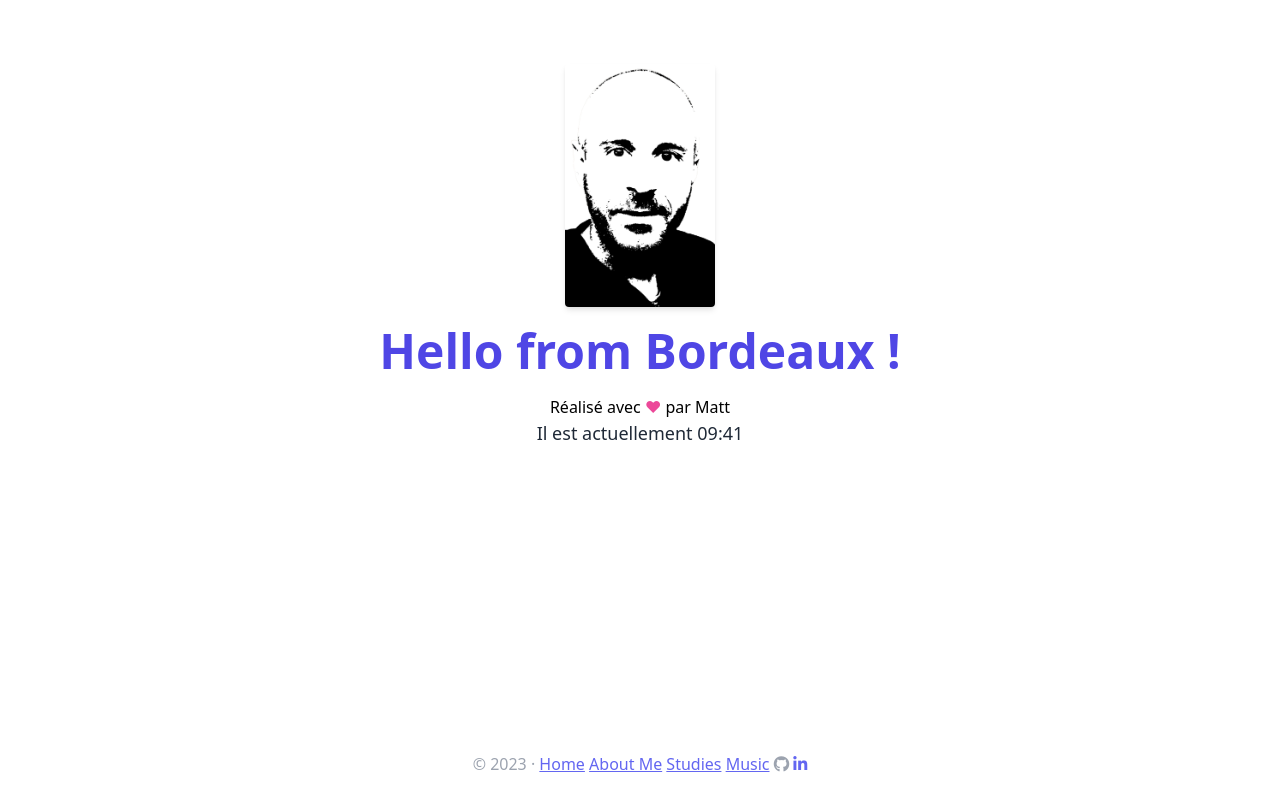
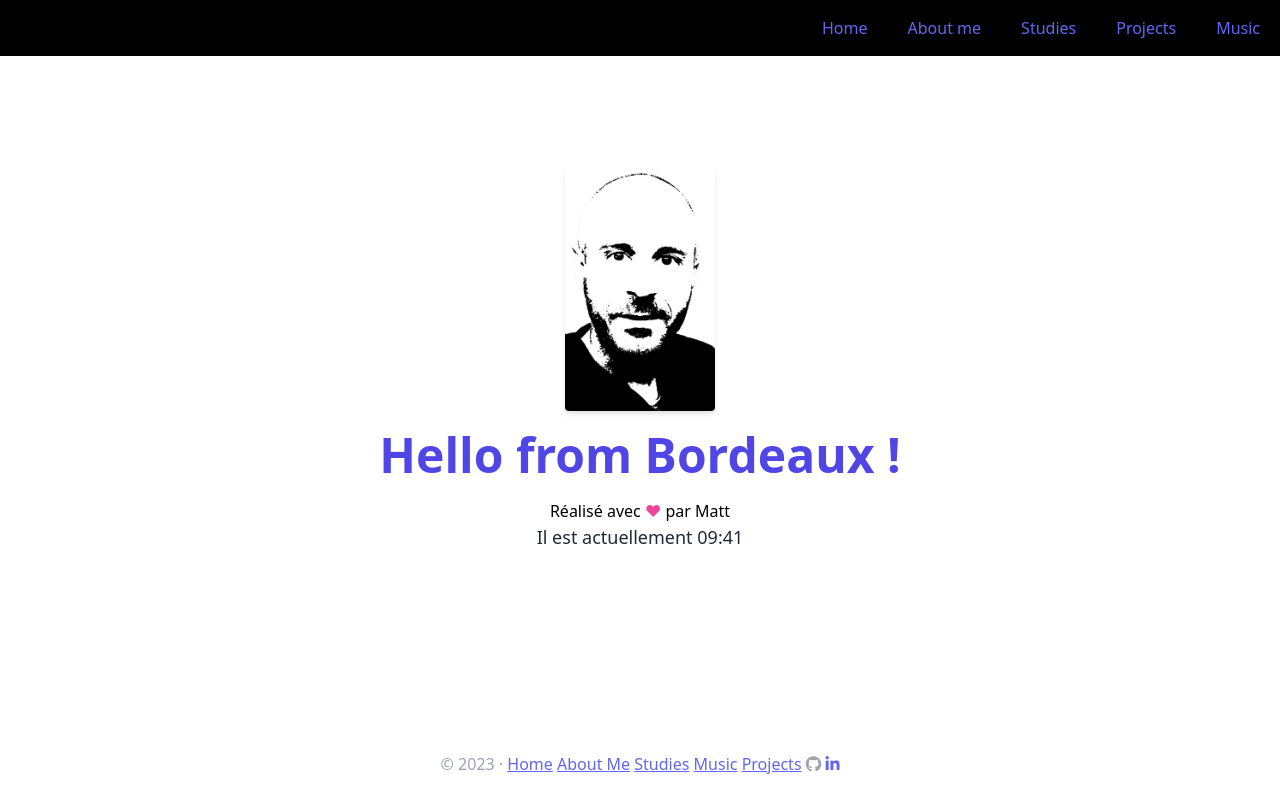
Before and after one commit to Matthieu7924/hello-mg-sf5, a Symfony app: template templates/pages/home.html.twig in a window 1280 px wide. Run offline with Twig, Linux system fonts and the light colour scheme; the template is opened without the code that fills it, so the values that code supplies are empty; some libraries are stand-ins or nearby versions.

Commit message:
add projects & header

```diff
--- a/composer.json
+++ b/composer.json
@@ -16,7 +16,8 @@
         "symfony/framework-bundle": "6.3.*",
         "symfony/runtime": "6.3.*",
         "symfony/twig-bundle": "6.3.*",
-        "symfony/yaml": "6.3.*"
+        "symfony/yaml": "6.3.*",
+        "twig/extra-bundle": "*"
     },
     "require-dev": {
         "symfony/maker-bundle": "^1.48"
--- a/config/bundles.php
+++ b/config/bundles.php
@@ -4,4 +4,5 @@ return [
     Symfony\Bundle\FrameworkBundle\FrameworkBundle::class => ['all' => true],
     Symfony\Bundle\MakerBundle\MakerBundle::class => ['dev' => true],
     Symfony\Bundle\TwigBundle\TwigBundle::class => ['all' => true],
+    Twig\Extra\TwigExtraBundle\TwigExtraBundle::class => ['all' => true],
 ];
--- a/templates/base.html.twig
+++ b/templates/base.html.twig
@@ -17,8 +17,11 @@
         {% block javascripts %}
         {% endblock %}
     </head>
+
+    {% include 'header.html.twig' %}
+
     <body  class="flex flex-col justify-between items-center min-h-screen" {% block body_attributes %}{% endblock %}>
-        <main class="my-6 flex flex-col items-center justify-center">
+        <main class="my-6 flex flex-col items-center justify-center mt-32">
             {% block body %}{% endblock %}
         </main>
 
--- a/templates/footer.html.twig
+++ b/templates/footer.html.twig
@@ -14,6 +14,9 @@
         {% if app.request.attributes.get('_route') != 'app_music' %}
             <a href="{{ path('app_music') }}" class="text-indigo-500 hover:text-indigo-600 underline">Music</a>
         {% endif %}
+        {% if app.request.attributes.get('_route') != 'app_projects' %}
+            <a href="{{ path('app_projects') }}" class="text-indigo-500 hover:text-indigo-600 underline">Projects</a>
+        {% endif %}
 
         <a href="https://github.com/Matthieu7924"><i class="fa-brands fa-github"></i></a>
 
--- /dev/null
+++ b/templates/header.html.twig
@@ -0,0 +1,34 @@
+<header class="w-screen bg-black fixed top-0 left-0 right-0 mb-25">
+
+    <div class="flex justify-between items-center py-4">
+<h1 class="text-4xl font-bold text-indigo-500 ml-6">{{ app.request.server.get('APP_NAME') }}</h1>    {# <p class="text-4xl font-bold text-white">{{ app.request.server.get('APP_NAME') }}</p> #}
+
+        <ul class="flex items-center">
+            {% if app.request.attributes.get('_route') != 'app_home' %}
+                <li>
+                    <a href="{{ path('app_home') }}" class="text-indigo-500 hover:text-indigo-700 mx-5">Home</a>
+                </li>
+            {% endif %}
+            {% if app.request.attributes.get('_route') != 'app_about' %}
+                <li>
+                    <a href="{{ path('app_about') }}" class="text-indigo-500 hover:text-indigo-700 mx-5">About me</a>
+                </li>
+            {% endif %}
+            {% if app.request.attributes.get('_route') != 'app_studies' %}
+                <li>
+                    <a href="{{ path('app_studies') }}" class="text-indigo-500 hover:text-indigo-700 mx-5">Studies</a>
+                </li>
+            {% endif %}
+            {% if app.request.attributes.get('_route') != 'app_projects' %}
+                <li>
+                    <a href="{{ path('app_projects') }}" class="text-indigo-500 hover:text-indigo-700 mx-5">Projects</a>
+                </li>
+            {% endif %}
+            {% if app.request.attributes.get('_route') != 'app_music' %}
+                <li>
+                    <a href="{{ path('app_music') }}" class="text-indigo-500 hover:text-indigo-700 mx-5">Music</a>
+                </li>
+            {% endif %}
+        </ul>
+    </div>
+</header>
```
Also changed, not shown: src/Controller/PagesController.php (+8 -1 lines), templates/pages/projects.html.twig (added, +47 -0 lines), public/images/helloMG.jpg (added), public/images/pinterest.jpg (added), public/images/velowash.jpg (added), 3 other files.
